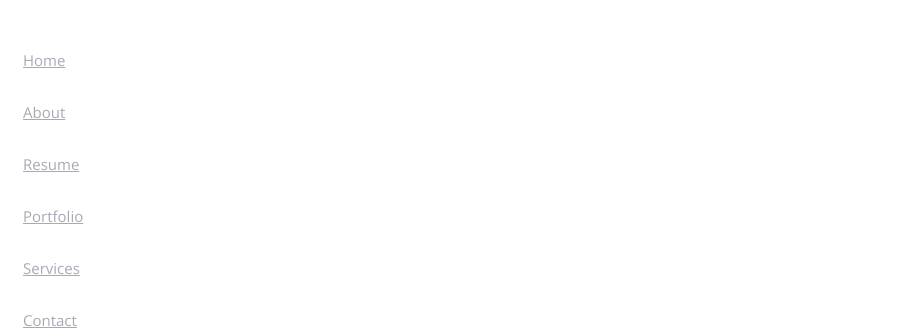
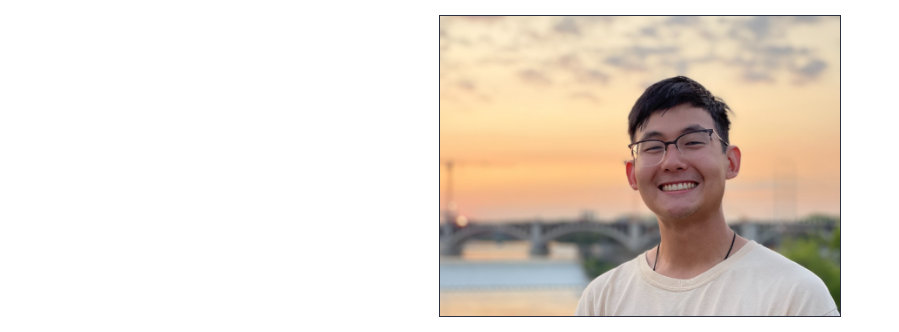
Before and after one commit to jedichang99/bootcamp-portfolio, a plain HTML site: page index.html in a window 1280 px wide. Shown: the top 332 px of the page, without its empty margins (0-899 px from the left). Drawn offline with nearby package versions, Linux system fonts and the light colour scheme.

Commit message:
Added profile photo

```diff
--- a/assets/css/style.css
+++ b/assets/css/style.css
@@ -6,7 +6,14 @@ body {
     font-family: "Open Sans", sans-serif;
     color: #272829;
 }
-
+.profile img {
+    display: flex;
+    justify-content: end;
+    margin: 15px auto;
+    display: block;
+    width: 400px;
+    border: .5px solid #2c2f3f;
+}
 .nav-menu {
     padding: 30px 0 0 0;
 }
--- a/index.html
+++ b/index.html
@@ -15,6 +15,16 @@
 
 <body>
     <header>
+      <div class="profile">
+        <img src="assets/img/Jedidiah.png" alt="Picture of Jedidiah">
+        <h1 class="text-light"><a href="index.html">Jedidiah Chang</a></h1>
+        <div>
+          <!--<a href="#"></a> -->
+          <a href="https://www.facebook.com/jedidiah.chang.9/"></a>
+          <a href="https://www.instagram.com/jedichang/"></a>
+          <a href="https://www.linkedin.com/in/jedidiah-chang/"></a>
+        </div>
+      </div>
         <nav id="navbar" class="nav-menu navbar">
             <ul>
               <li><a href="#home"> <span>Home</span></a></li>
```
